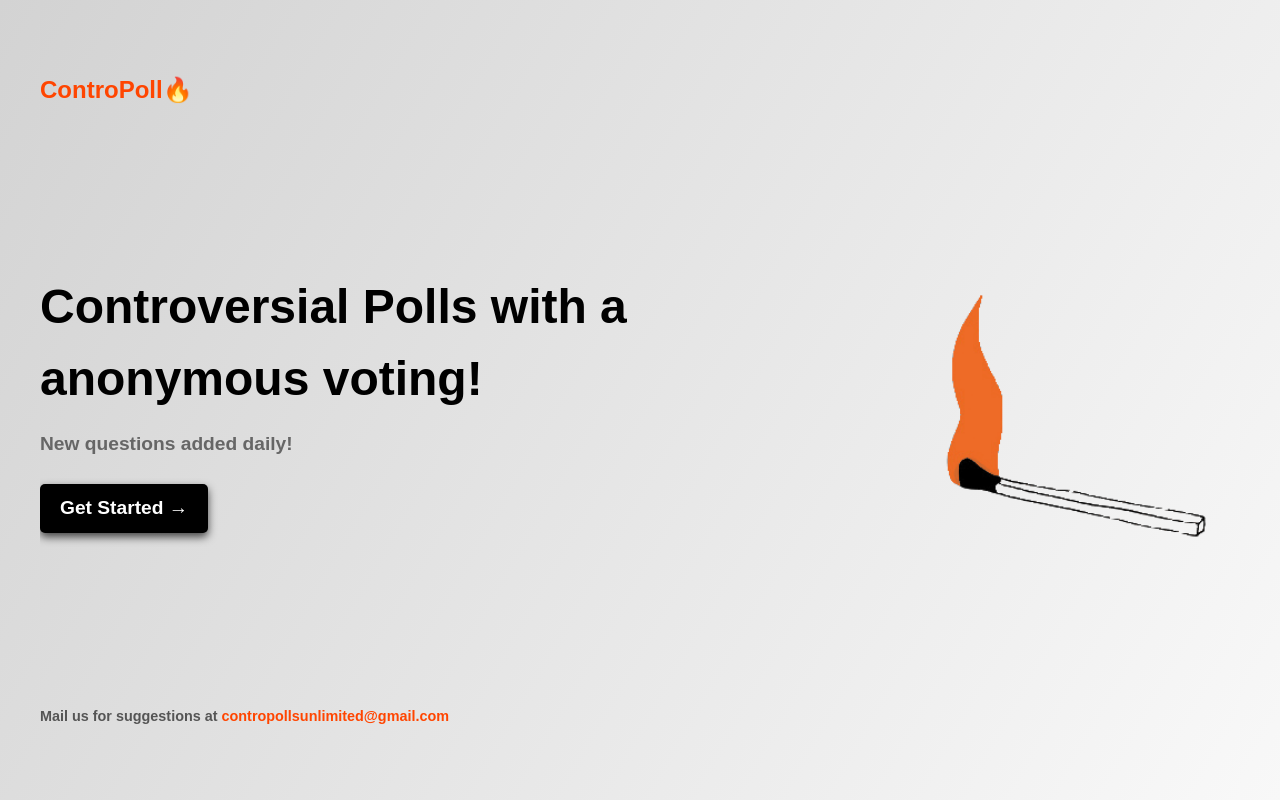
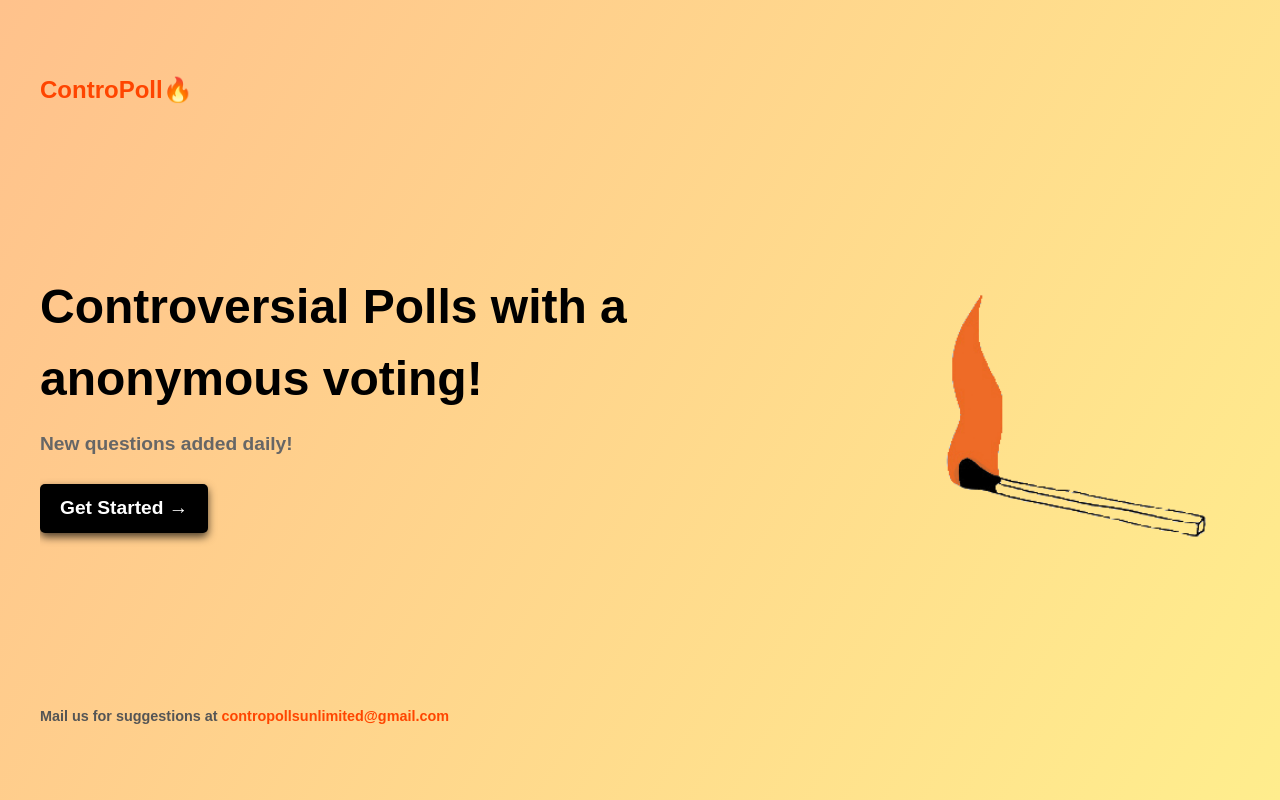
Before and after one commit to manumr-exe/Contropoll---Useless-projects, a React (Vite) app in the folder contropoll_frontend/contropoll_frontend/: page / in a window 1280 px wide. Built offline with nearby package versions, Linux system fonts and the light colour scheme.

Commit message:
Update homepage.css

```diff
--- a/contropoll_frontend/contropoll_frontend/src/pages/homepage.css
+++ b/contropoll_frontend/contropoll_frontend/src/pages/homepage.css
@@ -7,7 +7,7 @@
   body {
     font-family: 'Poppins', sans-serif;
     font-weight: bold;
-    background: linear-gradient(120deg, #d3d3d3, #f8f8f8); /* Subtle, static professional gradient */
+    background: linear-gradient(120deg, #ffc28c, #ffed8d); /* Subtle, static professional gradient */
     color: #000;
     display: flex;
     justify-content: center;
```
